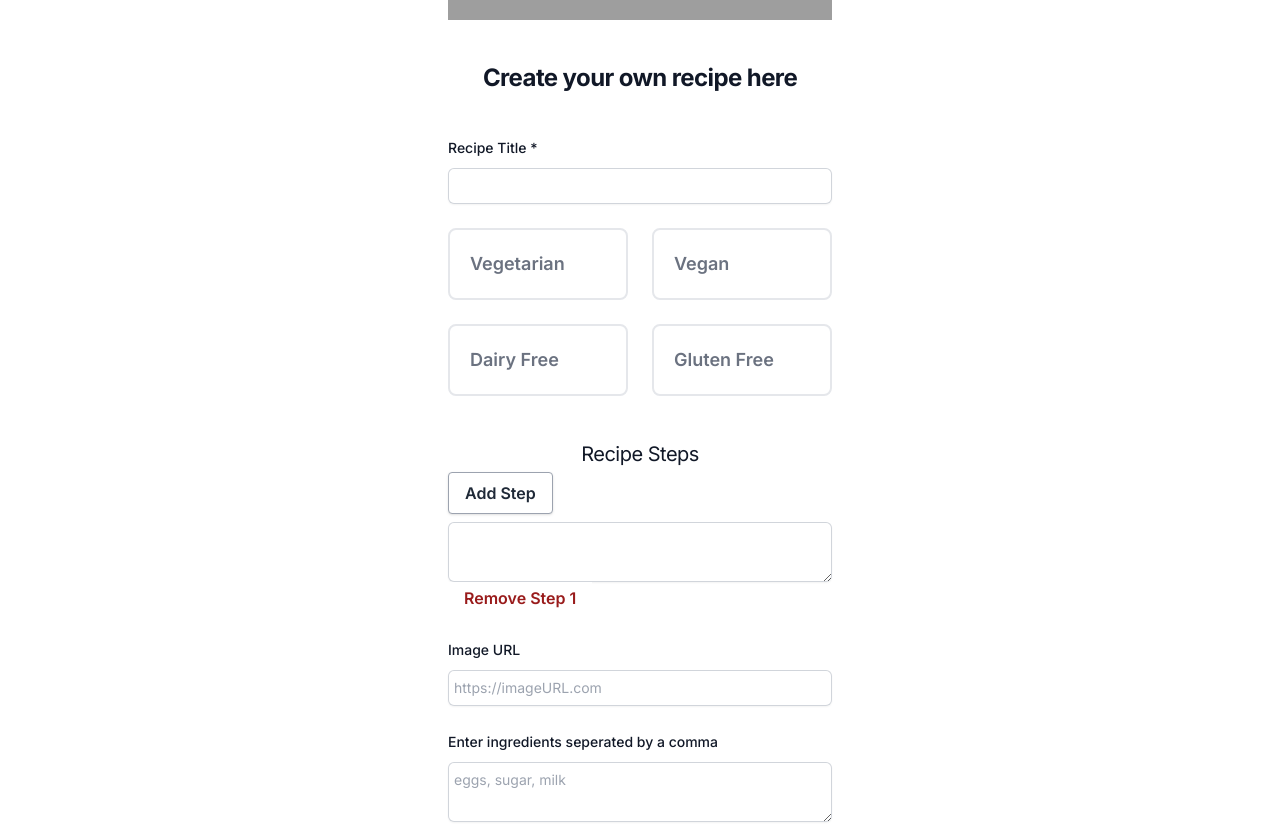
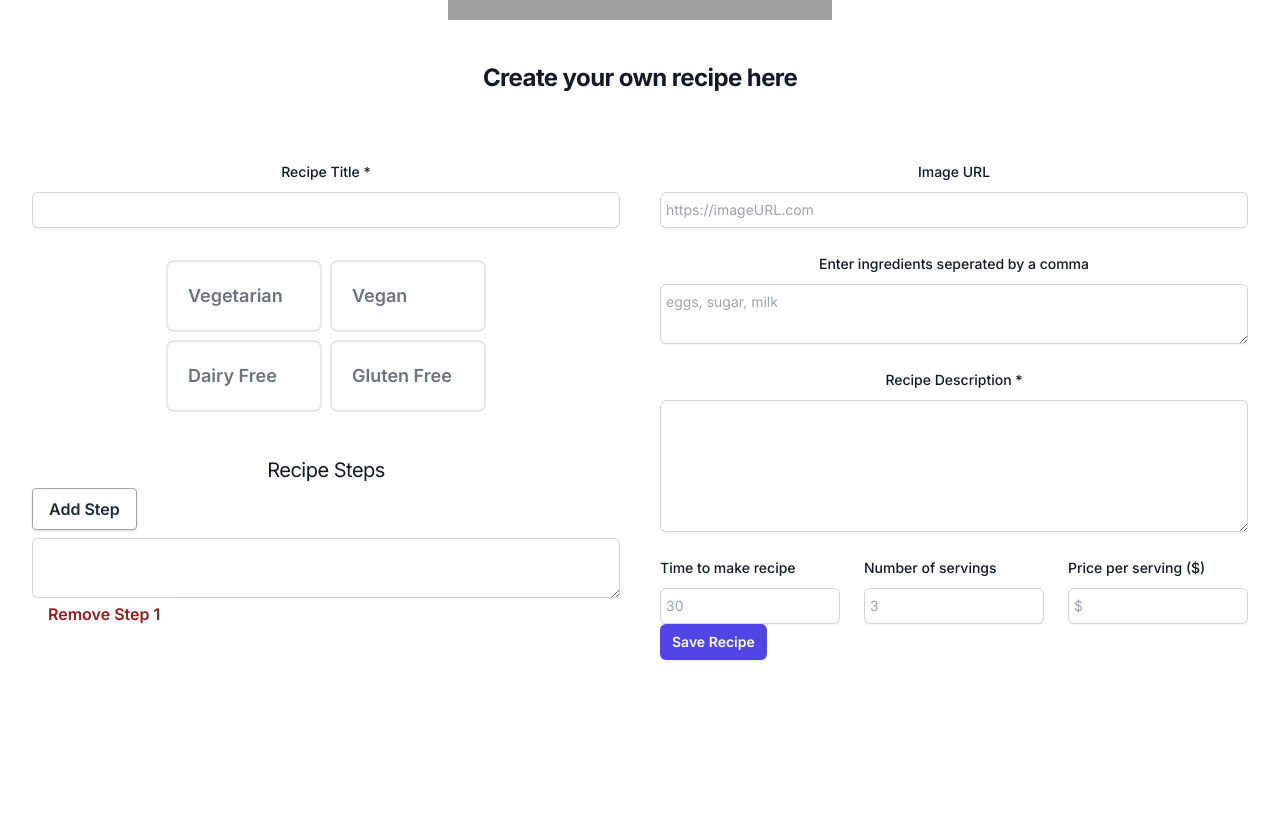
Before and after one commit to Leeroy-Steele/Recipe-App, a Next.js app: page /create-recipe in a window 1280 px wide. Shown: the part 380-1204 px from the top of the page. After the commit the page ends 1088 px from the top, so only its background shows below. Built offline with nearby package versions, Linux system fonts and the light colour scheme; grey boxes are pictures that could not be loaded.

Commit message:
UI upgrade

```diff
--- a/src/app/create-recipe/page.js
+++ b/src/app/create-recipe/page.js
@@ -101,10 +101,15 @@ export default function Page({ params }) {
       </div>
 
       {/* Form Div */}
-      <div className="mt-10 sm:mx-auto sm:w-full sm:max-w-sm">
-        <form className="space-y-6" onSubmit={handleSubmit(onFormSubmit)}>
+      <div className="mt-10 sm:mx-auto sm:w-full sm:max-w-sm lg:max-w-7xl">
+        <form
+          className="space-y-6 grid gap-10 lg:grid-cols-2"
+          onSubmit={handleSubmit(onFormSubmit)}
+        >
+          {/* Big screen - Left Side */}
+          <div>
             {/* title */}
-          <div>
+            <div className="mt-6 text-center">
               <label
                 htmlFor="recipeTitle"
                 className="block text-sm font-medium leading-6 text-gray-900"
@@ -124,7 +129,7 @@ export default function Page({ params }) {
               </div>
             </div>
 
-          <ul className="grid w-full gap-6 grid-cols-2">
+            <ul className="mt-8 grid w-full gap-2 grid-cols-2 max-w-xs mx-auto">
               {/* is vegetarian */}
               <li>
                 <input
@@ -246,9 +251,12 @@ export default function Page({ params }) {
                 );
               })}
             </div>
+          </div>
 
+          {/* Big screen - Right Side */}
+          <div>
             {/* Image URL */}
-          <div>
+            <div className="text-center">
               <label
                 htmlFor="imageURL"
                 className="block text-sm font-medium leading-6 text-gray-900"
@@ -269,7 +277,7 @@ export default function Page({ params }) {
             </div>
 
             {/* Ingredients  */}
-          <div>
+            <div className="my-6 text-center">
               <label
                 htmlFor="Ingredients"
                 className="block text-sm font-medium leading-6 text-gray-900"
@@ -290,11 +298,11 @@ export default function Page({ params }) {
             </div>
 
             {/* Recipe Description */}
-          <div>
-            <div className="flex items-center justify-between">
+            <div className="mb-6">
+              <div className="text-center">
                 <label
                   htmlFor="recipeSummary"
-                className="block text-sm font-medium leading-6 text-gray-900"
+                  className="block text-sm font-medium leading-6 text-gray-900 "
                 >
                   Recipe Description *
                 </label>
@@ -375,13 +383,14 @@ export default function Page({ params }) {
               </div>
             </div>
 
-          <div>
+            <div className="justify-center">
               <button
                 type="submit"
-              className="flex w-full justify-center rounded-md bg-indigo-600 px-3 py-1.5 text-sm font-semibold leading-6 text-white shadow-sm hover:bg-indigo-500 focus-visible:outline focus-visible:outline-2 focus-visible:outline-offset-2 focus-visible:outline-indigo-600"
+                className="max-w-xs rounded-md bg-indigo-600 px-3 py-1.5 text-sm font-semibold leading-6 text-white shadow-sm hover:bg-indigo-500 focus-visible:outline focus-visible:outline-2 focus-visible:outline-offset-2 focus-visible:outline-indigo-600"
               >
                 Save Recipe
               </button>
+            </div>
           </div>
         </form>
       </div>
--- a/src/components/pillButtons.tsx
+++ b/src/components/pillButtons.tsx
@@ -57,7 +57,7 @@ export default function PillButtons({
       dairyFree: recipe.dairyFree,
       pricePerServing: recipe.pricePerServing,
       extendedIngredients: recipe.extendedIngredients,
-    });
+    })
 
     const requestOptions = {
       method: "POST",
```
Lines whose indentation alone changed are shown as unchanged.
